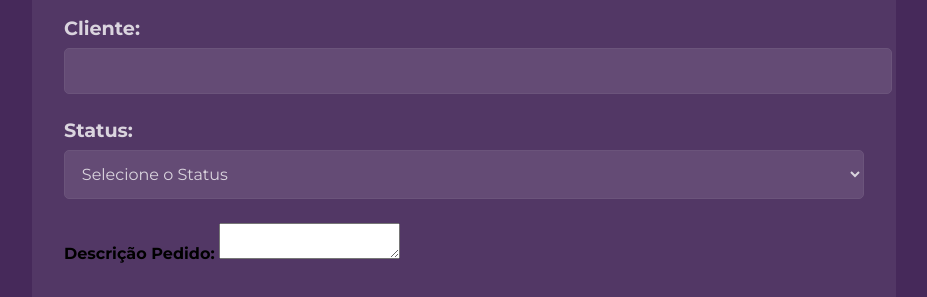
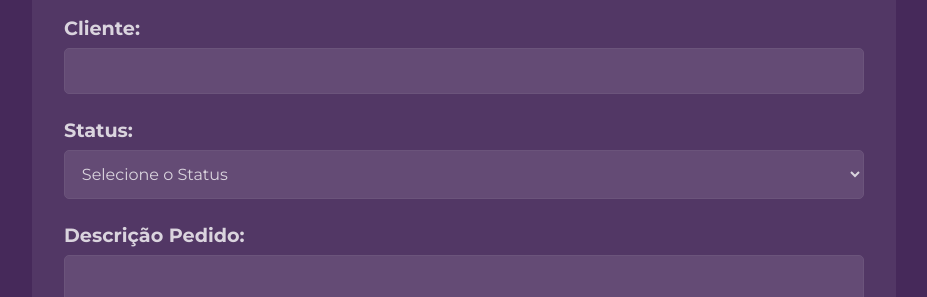
Before and after one commit to gabriel-horstmann/acai-bacana, a website built with webpack: page public/views/adicionarPedido.html in a window 1280 px wide. Shown: the part 186-483 px from the top of the page, without its empty margins (176-1103 px from the left). Built offline with nearby package versions, Linux system fonts and the light colour scheme.

Commit message:
correção de alinhamento dos campos de preenchimento do form de registrar pedidos

```diff
--- a/public/css/adicionaritem.css
+++ b/public/css/adicionarPedido.css
@@ -52,8 +52,8 @@ input[type=number] {
 }
 
 .form-group input,
-.form-group select {
-    width: 100%;
+.form-group select,
+.form-group textarea {
     padding: 0.8rem;
     border: 1px solid #6b547b;
     border-radius: 5px;
@@ -61,6 +61,7 @@ input[type=number] {
     color: #dad4de;
     font-size: 1rem;
     font-family: "Montserrat", sans-serif;
+
 }
 
 .form-group input:focus,
@@ -73,6 +74,19 @@ input[type=number] {
 .form-group select option {
     background-color: #46295a;
     color: #dad4de;
+}
+
+.form-group select {
+    width: 100%;
+}
+
+.form-group input {
+    width: 96.5%;
+}
+
+.form-group textarea {
+    min-height: 80px;
+    width: 96.5%;
 }
 
 .itens-container {
--- a/public/views/adicionarPedido.html
+++ b/public/views/adicionarPedido.html
@@ -8,7 +8,7 @@
       href="../imgs/tigela_acai.png"
       type="image/x-icon"
     />
-    <link rel="stylesheet" href="../css/adicionaritem.css">
+    <link rel="stylesheet" href="../css/adicionarPedido.css">
     <title>Adicionar pedido</title>
     <body class="body">
       </head>
@@ -38,7 +38,7 @@
           </div>
 
           <div class="form-group">
-            Descrição Pedido:
+            <label for="descricao">Descrição Pedido:</label>
             <textarea name="pedido" id="pedido" maxlength="255" required></textarea>
           </div>
         </div>
```
